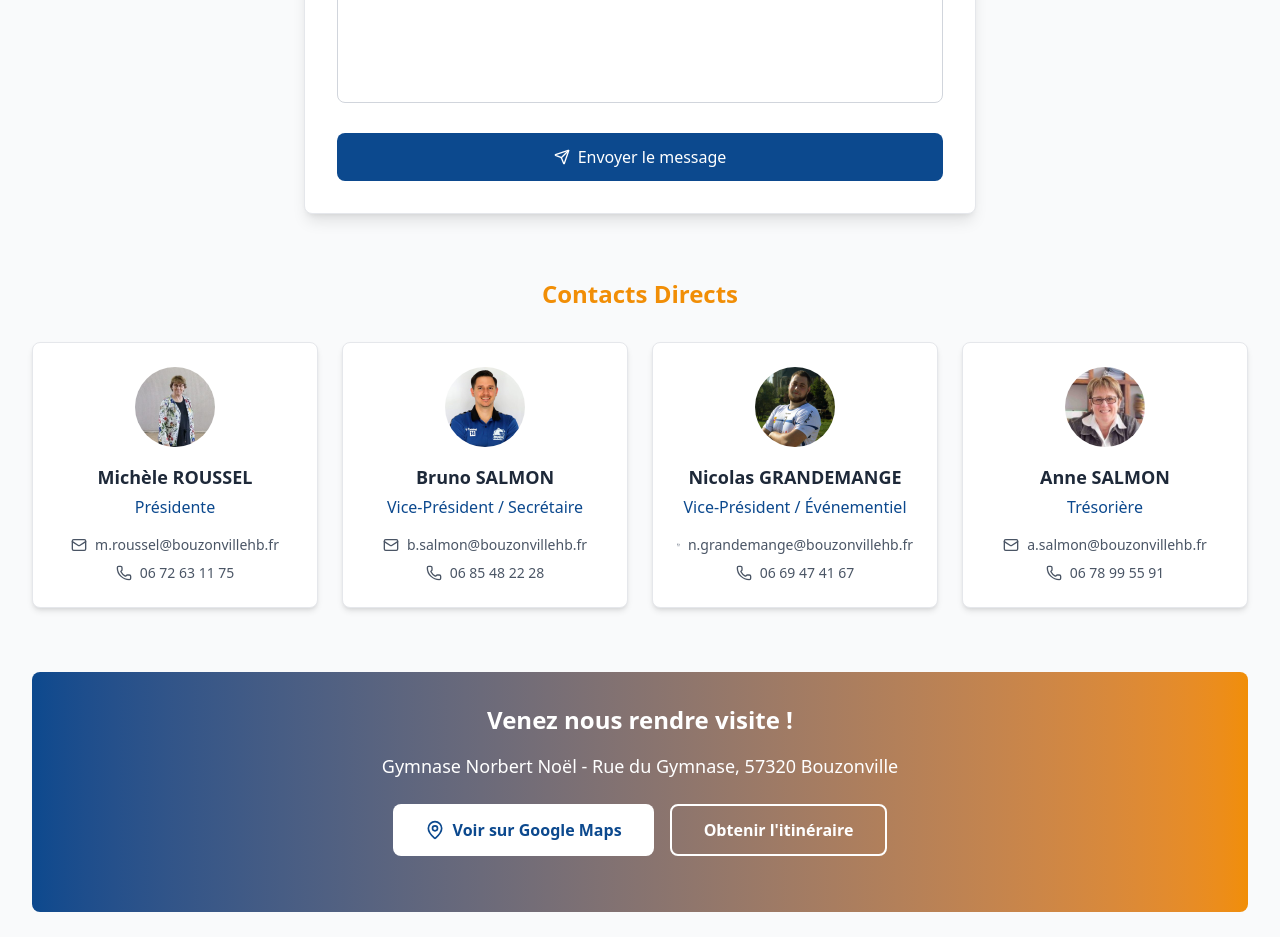
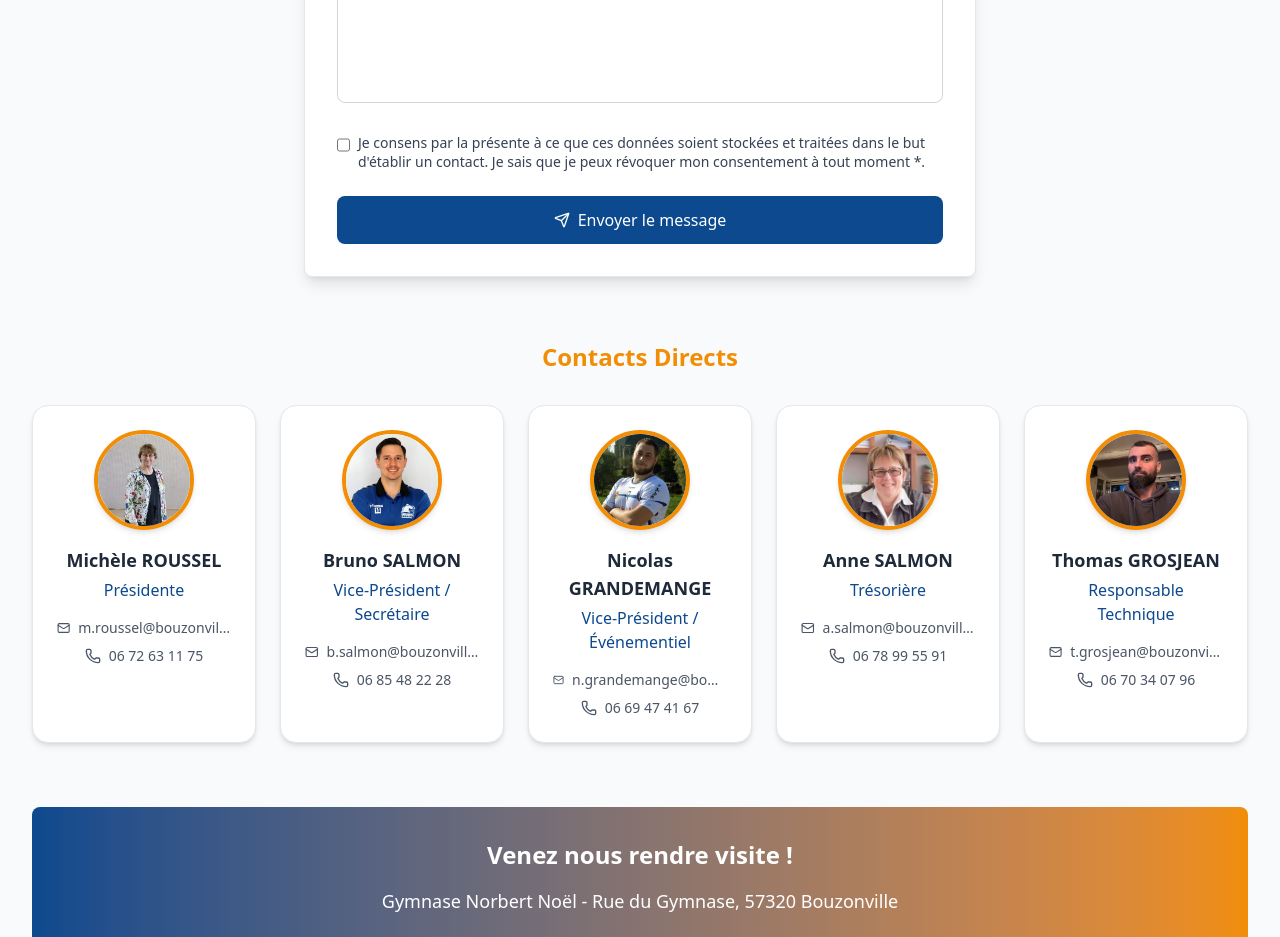
Before and after one commit to LoricBndn/bouzonville-handball-site, a Next.js app: page /contact in a window 1280 px wide. Shown: the part 880-1817 px from the top of the page. Built offline with nearby package versions, Linux system fonts and the light colour scheme.

Commit message:
Add contact form API with email and reCAPTCHA
Introduces a new contact form API route with server-side email sending via Nodemailer and Google reCAPTCHA validation. Updates dependencies and types for email and reCAPTCHA support, modifies contact page and data, and adds a new staff image.

```diff
--- a/package.json
+++ b/package.json
@@ -9,14 +9,17 @@
     "lint": "eslint"
   },
   "dependencies": {
+    "@google-cloud/recaptcha-enterprise": "^6.3.1",
     "@supabase/supabase-js": "^2.74.0",
     "class-variance-authority": "^0.7.1",
     "clsx": "^2.1.1",
     "lucide-react": "^0.544.0",
     "next": "15.5.2",
+    "nodemailer": "^7.0.10",
     "papaparse": "^5.5.3",
     "react": "19.1.0",
     "react-dom": "19.1.0",
+    "react-google-recaptcha": "^3.1.0",
     "react-icons": "^5.5.0",
     "tailwind-merge": "^3.3.1"
   },
@@ -24,8 +27,10 @@
     "@eslint/eslintrc": "^3",
     "@tailwindcss/postcss": "^4",
     "@types/node": "^20",
+    "@types/nodemailer": "^7.0.3",
     "@types/react": "^19",
     "@types/react-dom": "^19",
+    "@types/react-google-recaptcha": "^2.1.9",
     "eslint": "^9",
     "eslint-config-next": "15.5.2",
     "tailwindcss": "^4",
--- a/src/app/(pages)/contact/page.tsx
+++ b/src/app/(pages)/contact/page.tsx
@@ -17,33 +17,42 @@ export default function ContactSection() {
     telephone: "",
     sujet: "",
     message: "",
+    consentement: false,
   });
 
   const [isSubmitting, setIsSubmitting] = useState(false);
-  const [submitStatus, setSubmitStatus] = useState<"idle" | "success" | "error">(
-    "idle"
-  );
+  const [submitStatus, setSubmitStatus] = useState<"idle" | "success" | "error">("idle");
 
   const handleInputChange = (
-    e: React.ChangeEvent<
-      HTMLInputElement | HTMLTextAreaElement | HTMLSelectElement
-    >
+    e: React.ChangeEvent<HTMLInputElement | HTMLTextAreaElement | HTMLSelectElement>
   ) => {
-    const { name, value, type } = e.target;
+    const { name, value, type, checked } = e.target as HTMLInputElement;
     setFormData((prev) => ({
       ...prev,
-      [name]:
-        type === "checkbox" ? (e.target as HTMLInputElement).checked : value,
+      [name]: type === "checkbox" ? checked : value,
     }));
   };
 
   const handleSubmit = async (e: React.FormEvent) => {
     e.preventDefault();
+
+    if (!formData.consentement) {
+      alert("Veuillez consentir au traitement de vos données avant d'envoyer le message.");
+      return;
+    }
+
     setIsSubmitting(true);
+    setSubmitStatus("idle");
 
-    setTimeout(() => {
+    try {
+      const response = await fetch("/api/contact", {
+        method: "POST",
+        headers: { "Content-Type": "application/json" },
+        body: JSON.stringify(formData),
+      });
+
+      if (response.ok) {
         setSubmitStatus("success");
-      setIsSubmitting(false);
         setFormData({
           nom: "",
           prenom: "",
@@ -51,8 +60,17 @@ export default function ContactSection() {
           telephone: "",
           sujet: "",
           message: "",
+          consentement: false,
         });
-    }, 1500);
+      } else {
+        setSubmitStatus("error");
+      }
+    } catch (error) {
+      console.error(error);
+      setSubmitStatus("error");
+    }
+
+    setIsSubmitting(false);
   };
 
   return (
@@ -60,13 +78,10 @@ export default function ContactSection() {
       <div className="max-w-7xl mx-auto px-4 sm:px-6 lg:px-8">
         {/* En-tête */}
         <div className="text-center mb-12">
-          <h1 className="text-4xl font-bold text-primary mb-4">
-            Nous Contacter
-          </h1>
+          <h1 className="text-4xl font-bold text-primary mb-4">Nous Contacter</h1>
           <div className="w-24 h-1 bg-secondary mx-auto rounded mb-6"></div>
           <p className="text-xl text-gray-600 max-w-3xl mx-auto">
-            Une question ? Un projet ? N&apos;hésitez pas à nous contacter, nous vous
-            répondrons dans les plus brefs délais.
+            Une question ? Un projet ? N&apos;hésitez pas à nous contacter, nous vous répondrons dans les plus brefs délais.
           </p>
         </div>
 
@@ -83,8 +98,13 @@ export default function ContactSection() {
                 <p className="text-green-800 font-medium">
                   ✅ Votre message a été envoyé avec succès !
                 </p>
-                <p className="text-green-600 text-sm mt-1">
-                  Nous vous répondrons dans les plus brefs délais.
+              </div>
+            )}
+
+            {submitStatus === "error" && (
+              <div className="mb-6 p-4 bg-red-50 border border-red-200 rounded-lg text-center">
+                <p className="text-red-800 font-medium">
+                  ❌ Une erreur est survenue. Veuillez réessayer.
                 </p>
               </div>
             )}
@@ -138,7 +158,6 @@ export default function ContactSection() {
                 options={sujets}
                 required
               />
-
               <TextAreaField
                 id="message"
                 label="Message *"
@@ -147,6 +166,23 @@ export default function ContactSection() {
                 onChange={handleInputChange}
                 required
               />
+
+              {/* ✅ Consentement RGPD */}
+              <div className="flex items-start gap-2 text-sm text-gray-700">
+                <input
+                  type="checkbox"
+                  id="consentement"
+                  name="consentement"
+                  checked={formData.consentement}
+                  onChange={handleInputChange}
+                  required
+                  className="mt-1 accent-primary w-4 h-4"
+                />
+                <label htmlFor="consentement" className="leading-snug">
+                  Je consens par la présente à ce que ces données soient stockées et traitées dans le but d&apos;établir un contact.
+                  Je sais que je peux révoquer mon consentement à tout moment *.
+                </label>
+              </div>
 
               <button
                 type="submit"
@@ -174,40 +210,67 @@ export default function ContactSection() {
           <h2 className="text-2xl font-bold text-secondary mb-8 text-center">
             Contacts Directs
           </h2>
-          <div className="grid md:grid-cols-2 lg:grid-cols-4 gap-6">
+
+          <div
+            className="
+              grid
+              grid-cols-1
+              sm:grid-cols-2
+              lg:grid-cols-3
+              xl:grid-cols-5
+              gap-6
+              justify-items-center
+            "
+          >
             {responsables.map((responsable, index) => (
               <div
                 key={index}
-                className="bg-white border border-gray-200 rounded-lg shadow-md p-6 text-center hover:shadow-lg transition-shadow"
+                className="
+                  bg-white
+                  border border-gray-200
+                  rounded-2xl
+                  shadow-md
+                  p-6
+                  text-center
+                  w-full
+                  max-w-xs
+                  hover:shadow-xl
+                  transition-all
+                  duration-200
+                  hover:-translate-y-1
+                "
               >
                 <Image
                   src={responsable.photo}
                   alt={responsable.nom}
-                  width={80}
-                  height={80}
-                  className="rounded-full object-cover mx-auto mb-4"
+                  width={100}
+                  height={100}
+                  className="rounded-full object-cover mx-auto mb-4 border-4 border-secondary shadow-md"
                 />
                 <h3 className="text-lg font-bold text-gray-800 mb-1">
                   {responsable.nom}
                 </h3>
-                <p className="text-primary font-medium mb-4">
-                  {responsable.fonction}
-                </p>
+                <p className="text-primary font-medium mb-4">{responsable.fonction}</p>
+
                 <div className="space-y-2">
+                  {responsable.email && (
                     <a
                       href={`mailto:${responsable.email}`}
-                    className="flex items-center justify-center space-x-2 text-sm text-gray-600 hover:text-primary transition-colors"
+                      className="flex items-center justify-center gap-2 text-sm text-gray-600 hover:text-primary transition-colors"
                     >
                       <Mail className="w-4 h-4" />
-                    <span>{responsable.email}</span>
+                      <span className="truncate max-w-[160px]">{responsable.email}</span>
                     </a>
+                  )}
+                  {responsable.telephone && (
                     <a
                       href={`tel:${responsable.telephone}`}
-                    className="flex items-center justify-center space-x-2 text-sm text-gray-600 hover:text-primary transition-colors"
+                      className="flex items-center justify-center gap-2 text-sm text-gray-600 hover:text-primary transition-colors"
                     >
                       <Phone className="w-4 h-4" />
                       <span>{responsable.telephone}</span>
                     </a>
+                  )}
                 </div>
               </div>
             ))}
--- /dev/null
+++ b/src/app/api/contact/route.ts
@@ -0,0 +1,55 @@
+import { NextRequest, NextResponse } from "next/server";
+import nodemailer from "nodemailer";
+
+export async function POST(req: NextRequest) {
+  try {
+    const { nom, prenom, email, telephone, sujet, message } = await req.json();
+
+    const transporter = nodemailer.createTransport({
+      host: process.env.SMTP_HOST,
+      port: Number(process.env.SMTP_PORT),
+      secure: false,
+      auth: {
+        user: process.env.SMTP_USER,
+        pass: process.env.SMTP_PASS,
+      },
+    });
+
+    const htmlContent = `
+      <div style="font-family: Arial, sans-serif; color: #333; line-height: 1.5;">
+        <h2 style="color: #0c498e;">Nouveau message de contact</h2>
+        <p><strong>Nom :</strong> ${prenom} ${nom}</p>
+        <p><strong>Email :</strong> ${email}</p>
+        <p><strong>Téléphone :</strong> ${telephone || "Non renseigné"}</p>
+        <p><strong>Sujet :</strong> ${sujet}</p>
+        <hr style="border: none; border-top: 1px solid #ddd; margin: 20px 0;" />
+        <p style="white-space: pre-line;"><strong>Message :</strong><br/>${message}</p>
+        <hr style="border: none; border-top: 1px solid #ddd; margin: 20px 0;" />
+        <p style="font-size: 12px; color: #888;">Envoyé depuis le formulaire de contact de votre site Bouzonville Handball.</p>
+      </div>
+    `;
+
+    await transporter.sendMail({
+      from: `"Site Contact" <${process.env.SMTP_USER}>`,
+      to: process.env.CONTACT_EMAIL,
+      subject: `Nouveau message de ${prenom} ${nom} - ${sujet}`,
+      text: `
+        Nouveau message de contact
+
+        Nom: ${prenom} ${nom}
+        Email: ${email}
+        Téléphone: ${telephone || "Non renseigné"}
+        Sujet: ${sujet}
+
+        Message:
+        ${message}
+      `,
+      html: htmlContent,
+    });
+
+    return NextResponse.json({ success: true });
+  } catch (err) {
+    console.error(err);
+    return NextResponse.json({ error: "Erreur serveur" }, { status: 500 });
+  }
+}
--- a/src/data/contact.ts
+++ b/src/data/contact.ts
@@ -38,4 +38,11 @@ export const responsables = [
     email: "a.salmon@bouzonvillehb.fr",
     photo: "/images/staff/anne_salmon.jpg",
   },
+  {
+    nom: "Thomas GROSJEAN",
+    fonction: "Responsable Technique",
+    telephone: "06 70 34 07 96",
+    email: "t.grosjean@bouzonvillehb.fr",
+    photo: "/images/staff/thomas_grosjean.jpg",
+  },
 ];
--- a/src/data/staff.ts
+++ b/src/data/staff.ts
@@ -10,4 +10,5 @@ export const staff: Staff[] = [
   { name: "David THEOBALD", role: "Assesseur" },
   { name: "Michael REICHLING", role: "Assesseur" },
   { name: "Olivia ROGER", role: "Assesseure" },
+  { name: "Thomas GROSJEAN", role: "Assesseur" },
 ];
```
Also changed, not shown: public/images/staff/thomas_grosjean.jpg (added), 1 other file (tests, documents, lock files or other folders). Lines whose indentation alone changed are shown as unchanged.
